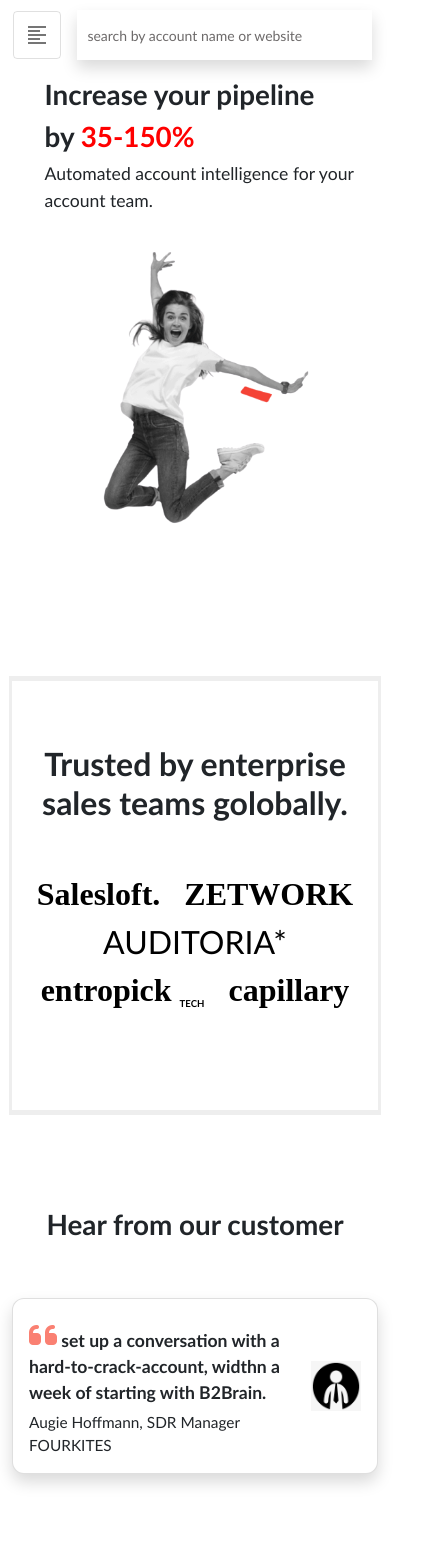
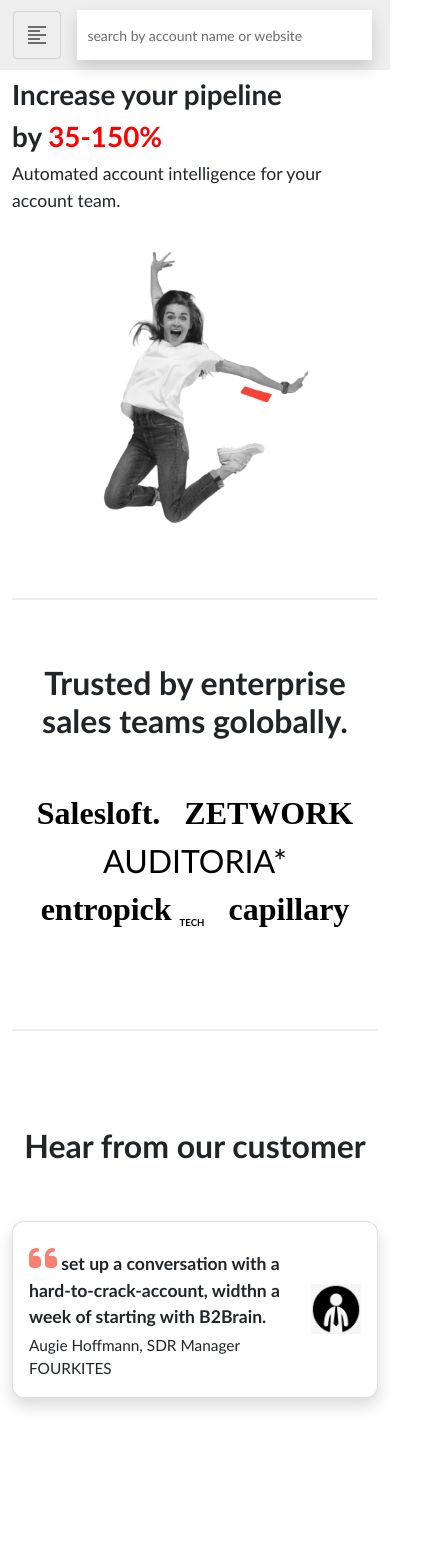
Before and after one commit to mayankkumarsingh97/b2Brain, a React (Create React App) app: page / in a window 390 px wide. Shown: the top 1568 px of the page, 422 px wide, since content can reach past the window. Built offline with nearby package versions, Linux system fonts and the light colour scheme.

Commit message:
horizontal padding of search bar fixed

```diff
--- a/public/index.html
+++ b/public/index.html
@@ -3,42 +3,19 @@
 <head>
   <meta charset="utf-8" />
   <link rel="icon" href="%PUBLIC_URL%/favicon.ico" />
+  <meta name="developer" content="Mayank kumar singh">
   <meta name="viewport" content="width=device-width, initial-scale=1" />
-    <link rel="stylesheet" href="https://cdnjs.cloudflare.com/ajax/libs/font-awesome/6.1.1/css/all.min.css" integrity="sha512-KfkfwYDsLkIlwQp6LFnl8zNdLGxu9YAA1QvwINks4PhcElQSvqcyVLLD9aMhXd13uQjoXtEKNosOWaZqXgel0g==" crossorigin="anonymous" referrerpolicy="no-referrer" />
+  <link rel="stylesheet" href="https://cdnjs.cloudflare.com/ajax/libs/font-awesome/6.1.1/css/all.min.css"
+    integrity="sha512-KfkfwYDsLkIlwQp6LFnl8zNdLGxu9YAA1QvwINks4PhcElQSvqcyVLLD9aMhXd13uQjoXtEKNosOWaZqXgel0g=="
+    crossorigin="anonymous" referrerpolicy="no-referrer" />
   <meta name="theme-color" content="#000000" />
-    <meta
-      name="description"
-      content="Web site created using create-react-app"
-    />
+  <meta name="description" content="Web site created using create-react-app" />
   <link rel="apple-touch-icon" href="%PUBLIC_URL%/logo192.png" />
-    <!--
-      manifest.json provides metadata used when your web app is installed on a
-      user's mobile device or desktop. See https://developers.google.com/web/fundamentals/web-app-manifest/
-    -->
   <link rel="manifest" href="%PUBLIC_URL%/manifest.json" />
-    <!--
-      Notice the use of %PUBLIC_URL% in the tags above.
-      It will be replaced with the URL of the `public` folder during the build.
-      Only files inside the `public` folder can be referenced from the HTML.
-
-      Unlike "/favicon.ico" or "favicon.ico", "%PUBLIC_URL%/favicon.ico" will
-      work correctly both with client-side routing and a non-root public URL.
-      Learn how to configure a non-root public URL by running `npm run build`.
-    -->
   <title>b2brain Dashboard</title>
 </head>
 <body>
   <noscript>You need to enable JavaScript to run this app.</noscript>
   <div id="root"></div>
-    <!--
-      This HTML file is a template.
-      If you open it directly in the browser, you will see an empty page.
-
-      You can add webfonts, meta tags, or analytics to this file.
-      The build step will place the bundled scripts into the <body> tag.
-
-      To begin the development, run `npm start` or `yarn start`.
-      To create a production bundle, use `npm run build` or `yarn build`.
-    -->
 </body>
 </html>
--- a/src/App.css
+++ b/src/App.css
@@ -1,14 +1,17 @@
 *,
 *::before,
 *::after {
-  box-sizing: border-box;
+    box-sizing: border-box;
+}
+body{
+    background-color: #eee;
+}
+@media (prefers-reduced-motion: no-preference) {
+    :root {
+        scroll-behavior: smooth;
+    }
 }
 
-@media (prefers-reduced-motion: no-preference) {
-  :root {
-    scroll-behavior: smooth;
-  }
-}
 * {
     margin: 0;
     padding: 0;
@@ -95,8 +98,8 @@
 
 }
 
- h1{
-    font-weight: 700!important;
+h1 {
+    font-weight: 700 !important;
 }
 
 .topbar_search {
@@ -127,6 +130,10 @@
 
 
 }
+
+/* mQ for mobile and extra small devices */
+/* mQ for mobile and extra small devices */
+/* mQ for mobile and extra small devices */
 
 @media (max-width:575px) {
     .header {
@@ -165,10 +172,15 @@
 
     }
 
-    .rightcard{
-        height: 19vh!important;
+    .rightcard {
+        height: 19vh !important;
     }
 }
+
+/* mQ for small devices but not effect extra small dev */
+/* mQ for small devices but not effect extra small dev */
+/* mQ for small devices but not effect extra small dev */
+/* mQ for small devices but not effect extra small dev */
 
 @media (min-width:575px) and (max-width:768px) {
     .sidebar ul li a {
@@ -217,28 +229,32 @@
 }
 
 .Customcard {
-    margin-top:11rem;
+    margin-top: 11rem;
     margin-bottom: 6rem;
     padding: 3rem 0;
     border-top: 2px solid #eee;
     border-bottom: 2px solid #eee;
-    box-shadow: 0 0 0 3px  #eee;
+    /* box-shadow: 0 0 0 3px  #eee; */
 
 }
 
+/* mQ ll apply only on tablet and samll devices */
+/* mQ ll apply only on tablet and samll devices */
+/* mQ ll apply only on tablet and samll devices */
 @media (min-width:768px) {
     .Customcard {
         margin-top: 3rem;
     }
 }
 
-.smallTech{
+.smallTech {
     font-size: .6rem;
 }
-.star{
+
+.star {
     font-size: 1.9rem;
     font-weight: 800;
-    padding:0;
+    padding: 0;
     margin: 0;
 }
 
@@ -265,40 +281,42 @@
 /* Jumping girl  */
 /* Jumping girl  */
 
-.girl_img{
+.girl_img {
     max-width: 90%;
 }
 
-.leftcard{
+.leftcard {
     height: 55vh;
     display: flex;
     justify-content: start;
     flex-direction: column;
 
 }
-.rightcard{
+
+.rightcard {
     height: 55vh;
     display: flex;
     justify-content: end;
     flex-direction: column;
 }
 
- .rightcard .card{
- border-radius: .75rem!important;
+.rightcard .card {
+    border-radius: .75rem !important;
 }
-.leftcard .card{
-    border-radius: .75rem!important;
-   }
 
-.customerRe{
+.leftcard .card {
+    border-radius: .75rem !important;
+}
+
+.customerRe {
     color: salmon !important;
     font-size: 2rem;
 }
 
-.fontFam{
+.fontFam {
     font-family: 'Times New Roman', Times, serif;
 }
 
-.bman_img{
-    width: 15%!important;
+.bman_img {
+    width: 15% !important;
 }
--- a/src/App.jsx
+++ b/src/App.jsx
@@ -12,7 +12,9 @@
     name: "",
   })
 
-  const [showData, SetShowData] = useState([])
+  const [showData, SetShowData] = useState([
+
+  ])
   console.log(showData, 'yeeeeeeeeeeeeeeeeeeeee')
 
   const search = (event) => {
@@ -124,21 +126,20 @@
             </div>
           </div>
 
-          {/* ye desktop ka hi */}
-          {/* ye desktop ka hi */}
-          <div className="col-md-10 bg-teal">
+
+          <div className="col-md-10 bg-teal" id="TheContent">
             <div className="searchbar d-md-block d-none">
               <input type="search" onChange={search} value={values.name} className="shadow topbar_search" placeholder="search by account name or website" />
             </div>
             <div className="row">
               <div className="position-relative">
-                {/* <svg xmlns="http://www.w3.org/2000/svg" viewBox="0 0 1440 620"><path fill="#eeee" fill-opacity="1" d="M0,392L80,325C590,330,120,378,480,344C790,290,800,424,1060,540C1170,596,1280,624,6360,308L1440,392L1440,0L1360,0C1280,0,1120,0,960,0C800,0,40,0,480,0C320,0,160,0,80,0L0,0Z"></path></svg> */}
-                <svg xmlns="http://www.w3.org/2000/svg" viewBox="0 0 1440 320"><path fill="#fff" fill-opacity="1" d="M0,256L60,229.3C120,203,240,149,360,128C480,107,600,117,720,149.3C840,181,960,235,1080,234.7C1200,235,1320,181,1380,154.7L1440,128L1440,0L1380,0C1320,0,1200,0,1080,0C960,0,840,0,720,0C600,0,480,0,360,0C240,0,120,0,60,0L0,0Z"></path></svg>
+
+
               </div>
               <div className="col-md-10 mx-auto mt-5 p-md-5 position-absolute pipline">
 
                  <div className="row justify-content-between">
-                  <div className="col-md-6 offset-1">
+                  <div className="col-md-6 offset-md-1">
                   <h1>Increase your pipeline</h1>
                 <h1>by <span style={{ color: "red" }}>35-150%</span></h1>
                 <p>Automated account intelligence for your account team.</p>
@@ -197,9 +198,9 @@
             </div>
 
 
-            <div className="row justify-content-center mb-5">
+            <div className="row justify-content-center mb-2">
               <div className="col-auto">
-                <h1>Hear from our customer</h1>
+                <h1 className="Trusted_h1">Hear from our customer</h1>
               </div>
               </div>
 
@@ -263,11 +264,11 @@
 
       {/* moblie side click menu */}
       {/* moblie side click menu */}
-      <div className="container d-md-none d-block fixed-top">
-        <div className="row justify-content-around align-items-center">
+      <div className="container d-md-none d-block fixed-top " >
+        <div className="row justify-content-around align-items-center" style={{backgroundColor:"#eee"}}>
           <div className="col-2">
             <div className="searchbar">
-              <a class="btn" data-bs-toggle="offcanvas" href="#offcanvasExample" role="button" aria-controls="offcanvasExample">
+              <a className="btn" data-bs-toggle="offcanvas" href="#offcanvasExample" role="button" aria-controls="offcanvasExample">
                 <ToggleButton value="right" aria-label="right aligned">
                   <FormatAlignLeftIcon />
                 </ToggleButton>
@@ -286,16 +287,13 @@
 
 
 
-      {/* Jo side se aata hai */}
-      {/* Jo side se aata hai */}
-      {/* Jo side se aata hai */}
       <div className="bg-secondary">
-        <div class="offcanvas offcanvas-start" tabindex="-1" id="offcanvasExample" aria-labelledby="offcanvasExampleLabel">
+        <div class="offcanvas offcanvas-start" tabIndex="-1" id="offcanvasExample" aria-labelledby="offcanvasExampleLabel">
           <div class="offcanvas-header">
             <h5 class="offcanvas-title" id="offcanvasExampleLabel">B2Brain</h5>
-            <button type="button" class="btn-close text-reset" data-bs-dismiss="offcanvas" aria-label="Close"></button>
+            <button type="button" className="btn-close text-reset" data-bs-dismiss="offcanvas" aria-label="Close"></button>
           </div>
-          <div class="offcanvas-body bg-secondary">
+          <div className="offcanvas-body bg-secondary">
             <div className="sidebar">
 
               <div className="logo mb-1 ">
```
Also changed, not shown: 13 other files (tests, documents, lock files or other folders). Lines whose indentation alone changed are shown as unchanged.
